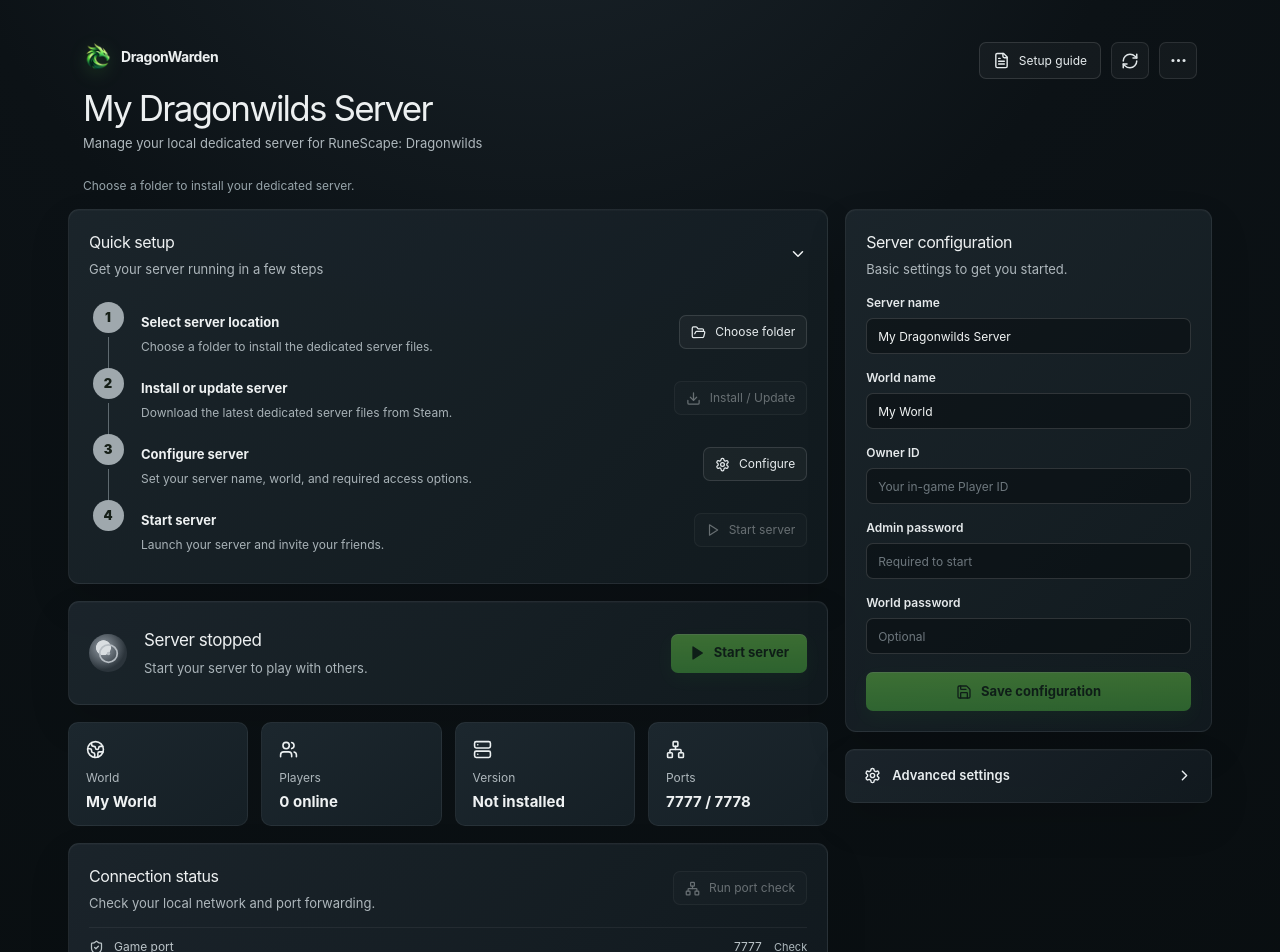
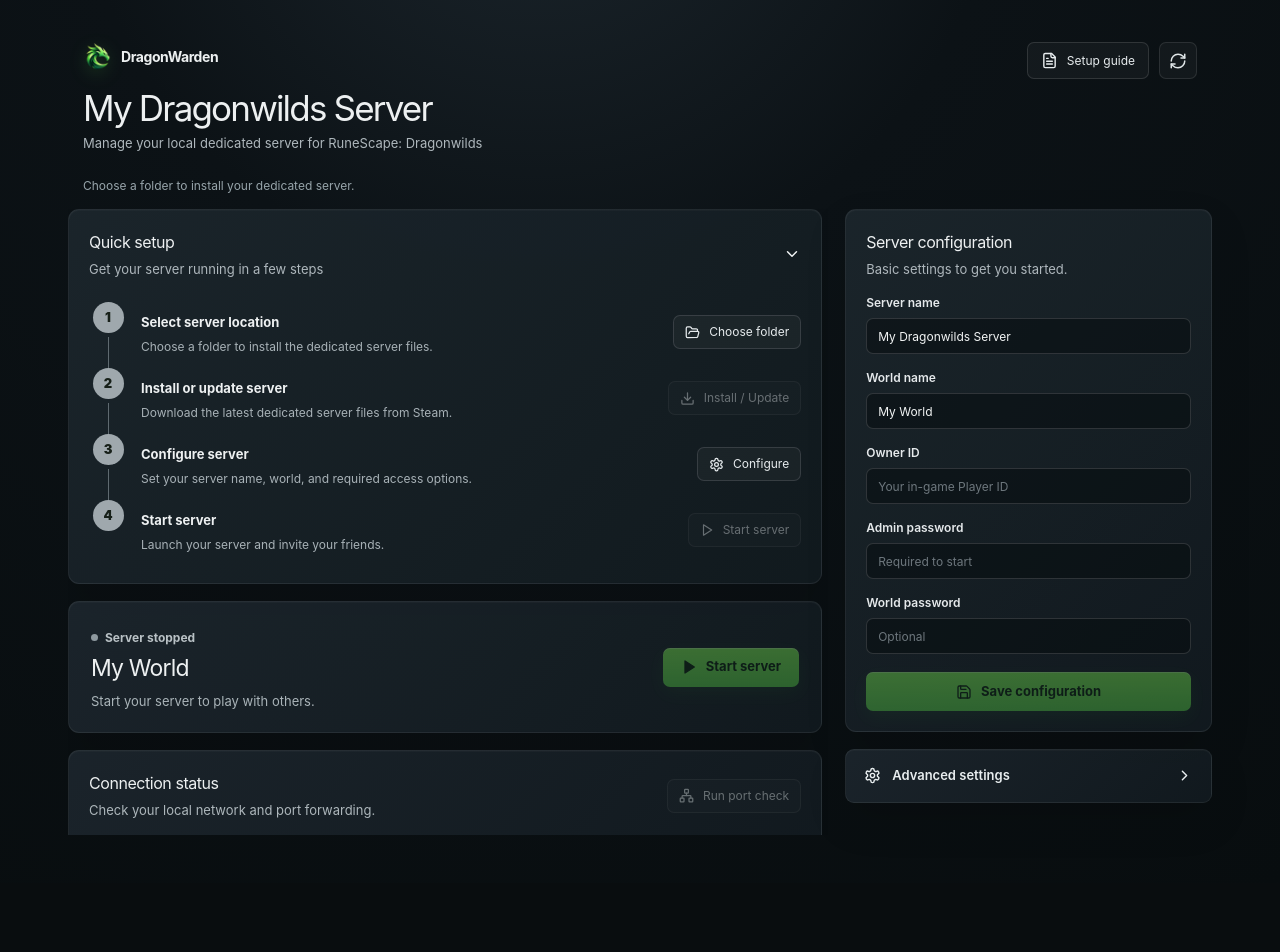
Before and after one commit to Galkon/DragonWarden, a React (Vite) app: page / in a window 1280 px wide. Shown: the top 952 px of the page. After the commit the page ends 883 px from the top, so only its background shows below. Built offline with nearby package versions, Linux system fonts and the light colour scheme.

Commit message:
Streamline server dashboard layout

```diff
--- a/src/main.tsx
+++ b/src/main.tsx
@@ -4,7 +4,7 @@ import { invoke } from "@tauri-apps/api/core";
 import { listen } from "@tauri-apps/api/event";
 import { open } from "@tauri-apps/plugin-dialog";
 import { openUrl } from "@tauri-apps/plugin-opener";
-import { ChevronRight, CircleDot, Copy, Download, FileText, FolderOpen, Globe2, LoaderCircle, MoreHorizontal, Network, Play, RefreshCw, RotateCcw, Save, Server, Settings, ShieldCheck, Square, Trash2, Upload, Users } from "lucide-react";
+import { ChevronRight, Copy, Download, FileText, FolderOpen, LoaderCircle, Network, Play, RefreshCw, RotateCcw, Save, Settings, ShieldCheck, Square, Trash2, Upload } from "lucide-react";
 import appLogo from "../src-tauri/icons/icon.png";
 import "./styles.css";
 
@@ -91,22 +91,20 @@ function App() {
   const setupComplete = Boolean(status?.installed && ready);
   const startDisabled = !status?.installed || !ready || Boolean(busy);
   return <main className="app-shell"><div className="dashboard">
-      <header className="topbar"><div><div className="app-brand"><img src={appLogo} alt="DragonWarden"/><strong>DragonWarden</strong></div><h1>My Dragonwilds Server</h1><p>Manage your local dedicated server for RuneScape: Dragonwilds</p></div><div className="header-actions"><button className="ghost-button" onClick={() => openUrl("https://runescapedragonwilds.help.jagex.com/hc/en-gb/articles/45365343055249-Dedicated-Servers-How-to-Guide")}><FileText size={17}/> Setup guide</button><button className="icon-button" title="Refresh" onClick={() => refresh().catch((e) => setNotice(String(e)))}><RefreshCw size={18} className={busy ? "spin" : ""}/></button><button className="icon-button"><MoreHorizontal size={19}/></button></div></header>
+      <header className="topbar"><div><div className="app-brand"><img src={appLogo} alt="DragonWarden"/><strong>DragonWarden</strong></div><h1>My Dragonwilds Server</h1><p>Manage your local dedicated server for RuneScape: Dragonwilds</p></div><div className="header-actions"><button className="ghost-button" onClick={() => openUrl("https://runescapedragonwilds.help.jagex.com/hc/en-gb/articles/45365343055249-Dedicated-Servers-How-to-Guide")}><FileText size={17}/> Setup guide</button><button className="icon-button" title="Refresh server data" onClick={() => refresh().catch((e) => setNotice(String(e)))}><RefreshCw size={18} className={busy ? "spin" : ""}/></button></div></header>
       <p className="notice" aria-live="polite">{notice}</p>
       <div className="content-grid" id="overview"><div className="main-column">
         <details className="setup-card" open={!setupComplete}><summary className="setup-summary"><div className="section-heading"><h2>{setupComplete ? "Quick setup complete" : "Quick setup"}</h2><p>{setupComplete ? "Your server is configured and ready to start." : "Get your server running in a few steps"}</p></div><ChevronRight size={18}/></summary><div className="setup-steps"><SetupStep number="1" title="Select server location" text={installDir ? installDir : "Choose a folder to install the dedicated server files."} action="Choose folder" onClick={chooseFolder} busy={busy === "folder"} complete={Boolean(installDir)}/><SetupStep number="2" title="Install or update server" text={busy === "install" ? installProgress ?? "Contacting SteamCMD…" : "Download the latest dedicated server files from Steam."} action={status?.installed ? "Check for updates" : "Install / Update"} onClick={install} busy={busy === "install"} disabled={!installDir} complete={Boolean(status?.installed)}/><SetupStep number="3" title="Configure server" text="Set your server name, world, and required access options." action="Configure" onClick={() => document.getElementById("configuration")?.scrollIntoView({ behavior: "smooth", block: "start" })} complete={ready}/><SetupStep number="4" title="Start server" text="Launch your server and invite your friends." action="Start server" onClick={start} busy={busy === "start"} disabled={startDisabled} complete={isRunning} last/></div></details>
-        <section className="hero-card"><div className={`server-orb ${isRunning ? "live" : ""}`}><CircleDot size={21}/></div><div className="hero-copy"><h2>{isRunning ? "Server running" : "Server stopped"}</h2><p>{isRunning ? "Your server is online and accepting players." : "Start your server to play with others."}</p></div>{isRunning ? <button className="danger-button" onClick={stop} disabled={Boolean(busy)}><Square size={15}/> Stop server</button> : <button className="primary-button" onClick={start} disabled={startDisabled}>{busy === "start" ? <LoaderCircle className="spin"/> : <Play size={16} fill="currentColor"/>} Start server</button>}</section>
-        <section className="stat-grid"><StatCard icon={Globe2} label="World" value={config.DefaultWorldName || "My World"}/><StatCard icon={Users} label="Players" value={isRunning ? "Online" : "0 online"}/><StatCard icon={Server} label="Version" value={status?.installed ? "Installed" : "Not installed"}/><StatCard icon={Network} label="Ports" value="7777 / 7778"/></section>
-        <section className="console-card" id="connection"><div className="section-heading inline-heading"><div><h2>Connection status</h2><p>Check your local network and port forwarding.</p></div><button className="ghost-button small" onClick={testNetwork} disabled={!status?.installed || Boolean(busy)}>{busy === "network" ? <LoaderCircle className="spin"/> : <Network size={15}/>} Run port check</button></div><div className="connection-list"><ConnectionRow label="Game port" value="7777" okay={network?.listening}/><ConnectionRow label="Firewall" value={network?.firewall_rule ? "Allowed" : "Not checked"} okay={network?.firewall_rule}/>{network?.public_ip && <ConnectionRow label="Public IP" value={network.public_ip} copy/>}</div></section>
+        <section className="hero-card"><div className="hero-copy"><span className={`server-status ${isRunning ? "running" : ""}`}>{isRunning ? "Server running" : "Server stopped"}</span><h2>{config.DefaultWorldName || "My World"}</h2><p>{isRunning ? "Active world · Your server is online and accepting players." : "Start your server to play with others."}</p></div>{isRunning ? <button className="danger-button" onClick={stop} disabled={Boolean(busy)}><Square size={15}/> Stop server</button> : <button className="primary-button" onClick={start} disabled={startDisabled}>{busy === "start" ? <LoaderCircle className="spin"/> : <Play size={16} fill="currentColor"/>} Start server</button>}</section>
+        <section className="console-card" id="connection"><div className="section-heading inline-heading"><div><h2>Connection status</h2><p>Check your local network and port forwarding.</p></div><button className="ghost-button small" onClick={testNetwork} disabled={!status?.installed || Boolean(busy)}>{busy === "network" ? <LoaderCircle className="spin"/> : <Network size={15}/>} Run port check</button></div><div className="connection-list"><ConnectionRow label="Game port" value="7777" okay={network?.listening}/>{network?.public_ip && <ConnectionRow label="Public IP" value={network.public_ip} copy/>}</div></section>
+        <section className="library-card" id="library"><div className="section-heading inline-heading"><div><h2>World library</h2><p>Import, duplicate, or restore your local worlds and managed backups.</p></div><button className="ghost-button small" onClick={importWorld} disabled={!status?.installed || isRunning || Boolean(busy)}><Upload size={15}/> Import world</button></div><div className="library-grid"><LibraryList title="Live worlds" items={library.worlds} empty="No saved worlds found." onCopy={copyWorld} onDelete={(item) => deleteItem(item.key, item.name, false)}/><LibraryList title="Backups" items={library.backups} empty="No managed backups yet." onRestore={restoreBackup} onDelete={(item) => deleteItem(item.key, item.name, true)}/></div></section>
       </div><div className="side-column">
         <form id="configuration" className="config-card" onSubmit={saveConfig}><div className="section-heading"><h2>Server configuration</h2><p>Basic settings to get you started.</p></div><Field label="Server name" value={config.ServerName} onChange={(value) => update("ServerName", value)} disabled={isRunning}/><Field label="World name" value={config.DefaultWorldName} onChange={(value) => update("DefaultWorldName", value)} disabled={isRunning}/><Field label="Owner ID" value={config.OwnerId} placeholder="Your in-game Player ID" onChange={(value) => update("OwnerId", value)} disabled={isRunning}/><Field label="Admin password" type="password" value={config.AdminPassword} placeholder="Required to start" onChange={(value) => update("AdminPassword", value)} disabled={isRunning}/><Field label="World password" type="password" value={config.WorldPassword} placeholder="Optional" onChange={(value) => update("WorldPassword", value)} disabled={isRunning}/><button className="primary-button full" disabled={isRunning || !status?.installed || !configChanged || Boolean(busy)} type="submit">{busy === "config" ? <LoaderCircle className="spin"/> : <Save size={16}/>} Save configuration</button></form>
         <details id="advanced" className="advanced-card"><summary><span><Settings size={17}/> Advanced settings</span><ChevronRight size={17}/></summary><div className="advanced-content"><label className="toggle-row"><span>Automatic backups <small>Every {backup.interval_minutes} minutes</small></span><input type="checkbox" checked={backup.enabled} onChange={(event) => setBackup({ ...backup, enabled: event.target.checked })}/></label><div className="two-fields"><NumberField label="Minutes" value={backup.interval_minutes} onChange={(value) => setBackup({ ...backup, interval_minutes: value })}/><NumberField label="Storage (GiB)" value={backup.max_gib} onChange={(value) => setBackup({ ...backup, max_gib: value })}/></div><button type="button" className="ghost-button small" onClick={() => run("backup settings", async () => { await call("set_backup_plan", { installDir, plan: backup }); setNotice("Backup settings saved."); })}><Save size={15}/> Save backup plan</button></div></details>
       </div></div>
-      <section className="library-card" id="library"><div className="section-heading inline-heading"><div><h2>World library</h2><p>Import, duplicate, or restore your local worlds and managed backups.</p></div><button className="ghost-button small" onClick={importWorld} disabled={!status?.installed || isRunning || Boolean(busy)}><Upload size={15}/> Import world</button></div><div className="library-grid"><LibraryList title="Live worlds" items={library.worlds} empty="No saved worlds found." onCopy={copyWorld} onDelete={(item) => deleteItem(item.key, item.name, false)}/><LibraryList title="Backups" items={library.backups} empty="No managed backups yet." onRestore={restoreBackup} onDelete={(item) => deleteItem(item.key, item.name, true)}/></div></section>
     </div>
   </main>;
 }
-function StatCard({ icon: Icon, label, value }: { icon: typeof Globe2; label: string; value: string }) { return <div className="stat-card"><Icon size={19}/><span>{label}</span><strong>{value}</strong></div>; }
 function SetupStep({ number, title, text, action, onClick, busy, disabled, complete, last }: { number: string; title: string; text: string; action: string; onClick: () => void; busy?: boolean; disabled?: boolean; complete?: boolean; last?: boolean }) { return <div className="setup-step"><div className={`step-number ${complete ? "complete" : ""}`}><b>{complete ? "✓" : number}</b>{!last && <i/>}</div><div className="step-copy"><strong>{title}</strong><p title={text}>{text}</p></div><button className="ghost-button small" onClick={onClick} disabled={disabled || busy}>{busy ? <LoaderCircle className="spin"/> : number === "1" ? <FolderOpen size={15}/> : number === "2" ? <Download size={15}/> : number === "3" ? <Settings size={15}/> : <Play size={14}/>} {action}</button></div>; }
 function Field({ label, value, placeholder, type = "text", onChange, disabled }: { label: string; value: string; placeholder?: string; type?: string; onChange: (value: string) => void; disabled: boolean }) { return <label className="field-label"><span>{label}</span><input className="field" type={type} value={value} placeholder={placeholder} onChange={(event) => onChange(event.target.value)} disabled={disabled}/></label>; }
 function NumberField({ label, value, onChange }: { label: string; value: number; onChange: (value: number) => void }) { return <label className="field-label"><span>{label}</span><input className="field" type="number" min="1" value={value} onChange={(event) => onChange(Number(event.target.value))}/></label>; }
```
Also changed, not shown: src/styles.css.
